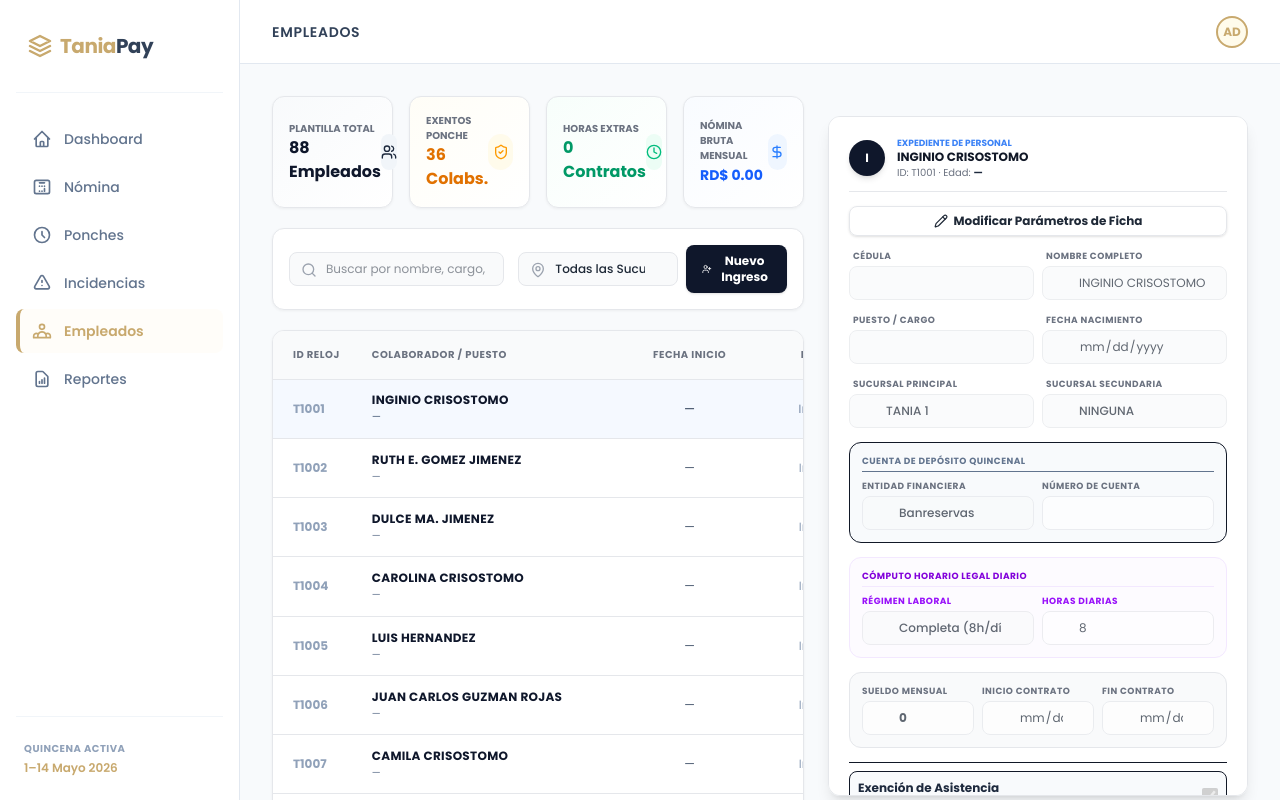
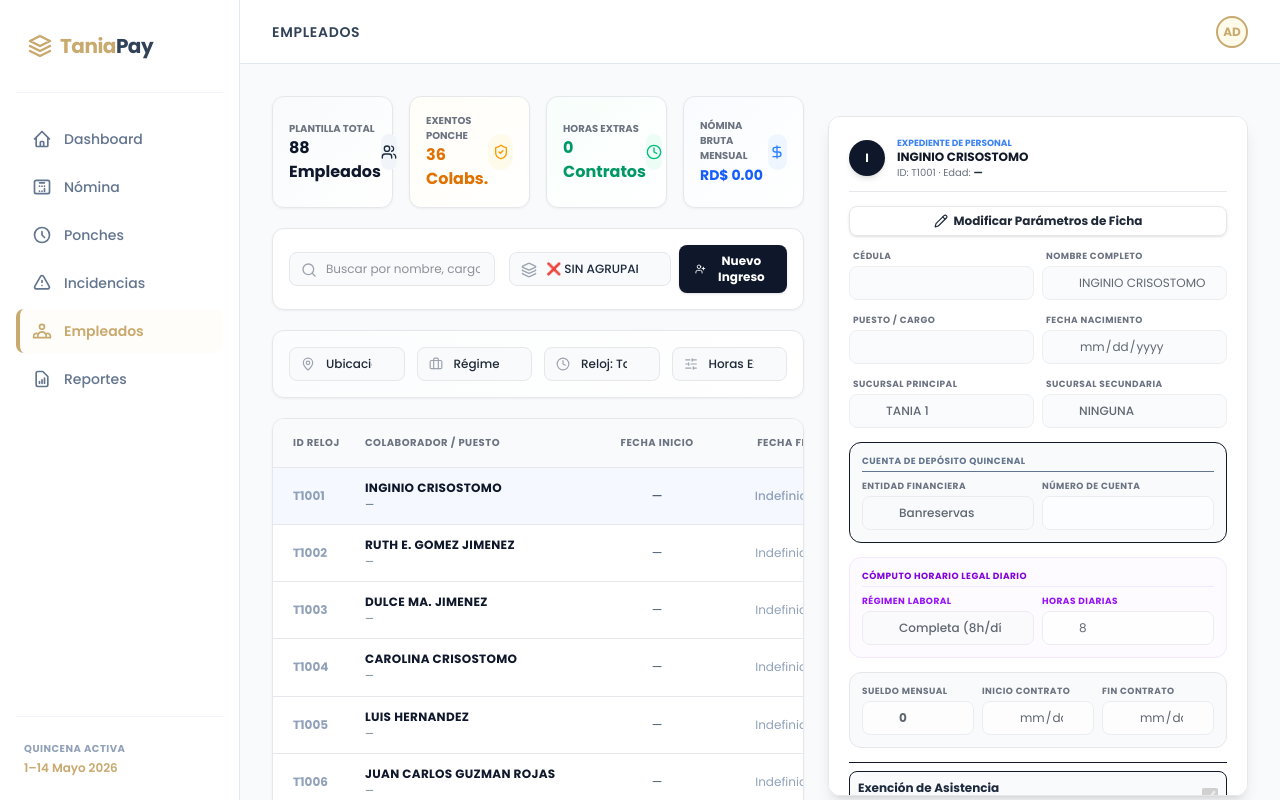
Before and after one commit to Samajax/taniapay, a Next.js app: page / in a window 1280 px wide. Both pictures are taken after a click on the button "Empleados". Built offline with nearby package versions, Linux system fonts and the light colour scheme.

Commit message:
modulo empleados filtro

```diff
--- a/src/components/empleados/EmpleadosView.tsx
+++ b/src/components/empleados/EmpleadosView.tsx
@@ -13,7 +13,10 @@ import {
   DollarSign,
   Clock,
   ShieldCheck,
-  Calendar
+  Calendar,
+  SlidersHorizontal,
+  Layers,
+  Briefcase
 } from "lucide-react";
 
 interface Colaborador {
@@ -60,30 +63,23 @@ const calcularEdadNum = (fechaNacStr?: string): number | null => {
 export default function EmpleadosView() {
   const { empleados = [], setEmpleados } = usePay();
 
-  // --- ESTADOS DE FILTRADO Y SELECCIÓN ---
+  // --- ESTADOS DE FILTRADO, BÚSQUEDA Y AGRUPACIÓN ---
   const [search, setSearch] = useState("");
   const [filterSucursal, setFilterSucursal] = useState("Todos");
+  const [filterJornada, setFilterJornada] = useState("Todos");
+  const [filterPonche, setFilterPonche] = useState("Todos");
+  const [filterExtras, setFilterExtras] = useState("Todos");
+  const [groupBy, setGroupBy] = useState<"Ninguno" | "sucursal" | "cargo" | "jornada">("Ninguno");
+
   const [selectedEmpleadoId, setSelectedEmpleadoId] = useState<string>("");
   const [showAltaForm, setShowAltaForm] = useState(false);
   const [isEditing, setIsEditing] = useState(false);
 
   const [nuevo, setNuevo] = useState({
-    id_reloj: "",
-    nombre: "",
-    cargo: "",
-    sucursal_principal: "Farma Tania I",
-    sucursal_secundaria: "Ninguna",
-    sueldo_base: "27489.57",
-    exento_ponche: false,
-    horas_extras_fijas: false,
-    monto_vales_cxc: "0",
-    fecha_nacimiento: "",
-    fecha_inicio_contrato: "2026-01-01",
-    fecha_fin_contrato: "",
-    cedula: "",
-    cuenta_bancaria: "",
-    banco: "Banreservas",
-    tipo_jornada: "Completa" as "Completa" | "Parcial",
+    id_reloj: "", nombre: "", cargo: "", sucursal_principal: "Farma Tania I", sucursal_secundaria: "Ninguna",
+    sueldo_base: "27489.57", exento_ponche: false, horas_extras_fijas: false, monto_vales_cxc: "0",
+    fecha_nacimiento: "", fecha_inicio_contrato: "2026-01-01", fecha_fin_contrato: "",
+    cedula: "", cuenta_bancaria: "", banco: "Banreservas", tipo_jornada: "Completa" as "Completa" | "Parcial",
     horas_jornada_parcial: "8"
   });
 
@@ -99,12 +95,7 @@ export default function EmpleadosView() {
 
   useEffect(() => {
     if (empSel) {
-      setFormFicha({
-        tipo_jornada: "Completa",
-        sucursal_secundaria: "Ninguna",
-        horas_jornada_parcial: 8,
-        ...empSel
-      });
+      setFormFicha({ tipo_jornada: "Completa", sucursal_secundaria: "Ninguna", horas_jornada_parcial: 8, ...empSel });
       setIsEditing(false);
     }
   }, [selectedEmpleadoId, empSel]);
@@ -122,34 +113,17 @@ export default function EmpleadosView() {
 
   const ejecutarAlta = (e: React.FormEvent) => {
     e.preventDefault();
-
-    if (!nuevo.id_reloj || !nuevo.nombre || !nuevo.cargo) {
-      return alert("❌ Error: ID, Nombre y Cargo son obligatorios.");
-    }
-
-    if (empleados.some(em => em.id_reloj === nuevo.id_reloj.trim())) {
-      return alert(`⚠️ Conflicto: El ID de Reloj [${nuevo.id_reloj}] ya existe.`);
-    }
+    if (!nuevo.id_reloj || !nuevo.nombre || !nuevo.cargo) return alert("❌ Error: ID, Nombre y Cargo son obligatorios.");
+    if (empleados.some(em => em.id_reloj === nuevo.id_reloj.trim())) return alert(`⚠️ Conflicto: El ID de Reloj ya existe.`);
 
     const creado: Colaborador = {
-      id_reloj: nuevo.id_reloj.trim(),
-      nombre: nuevo.nombre.trim(),
-      cargo: nuevo.cargo.trim(),
-      sucursal_principal: nuevo.sucursal_principal,
-      sucursal_secundaria: nuevo.sucursal_secundaria === "Ninguna" ? undefined : nuevo.sucursal_secundaria,
-      sueldo_base: parseFloat(nuevo.sueldo_base) || 0,
-      exento_ponche: nuevo.exento_ponche,
-      horas_extras_fijas: nuevo.horas_extras_fijas,
-      monto_vales_cxc: parseFloat(nuevo.monto_vales_cxc) || 0,
-      fecha_nacimiento: nuevo.fecha_nacimiento || undefined,
-      fecha_inicio_contrato: nuevo.fecha_inicio_contrato || undefined,
-      fecha_fin_contrato: nuevo.fecha_fin_contrato || undefined,
-      cedula: nuevo.cedula.trim() || undefined,
-      cuenta_bancaria: nuevo.cuenta_bancaria.trim() || undefined,
-      banco: nuevo.banco,
-      tipo_jornada: nuevo.tipo_jornada,
-      horas_jornada_parcial: nuevo.tipo_jornada === "Parcial" ? (parseInt(nuevo.horas_jornada_parcial, 10) || 0) : undefined,
-      estado: "Activo"
+      id_reloj: nuevo.id_reloj.trim(), nombre: nuevo.nombre.trim(), cargo: nuevo.cargo.trim(),
+      sucursal_principal: nuevo.sucursal_principal, sucursal_secundaria: nuevo.sucursal_secundaria === "Ninguna" ? undefined : nuevo.sucursal_secundaria,
+      sueldo_base: parseFloat(nuevo.sueldo_base) || 0, exento_ponche: nuevo.exento_ponche, horas_extras_fijas: nuevo.horas_extras_fijas,
+      monto_vales_cxc: parseFloat(nuevo.monto_vales_cxc) || 0, fecha_nacimiento: nuevo.fecha_nacimiento || undefined,
+      fecha_inicio_contrato: nuevo.fecha_inicio_contrato || undefined, fecha_fin_contrato: nuevo.fecha_fin_contrato || undefined,
+      cedula: nuevo.cedula.trim() || undefined, cuenta_bancaria: nuevo.cuenta_bancaria.trim() || undefined, banco: nuevo.banco,
+      tipo_jornada: nuevo.tipo_jornada, horas_jornada_parcial: nuevo.tipo_jornada === "Parcial" ? (parseInt(nuevo.horas_jornada_parcial, 10) || 0) : undefined, estado: "Activo"
     };
 
     if (setEmpleados) {
@@ -157,10 +131,9 @@ export default function EmpleadosView() {
       setSelectedEmpleadoId(creado.id_reloj);
       setShowAltaForm(false);
       setNuevo({
-        id_reloj: "", nombre: "", cargo: "", sucursal_principal: "Farma Tania I", sucursal_secundaria: "Ninguna",
-        sueldo_base: "27489.57", exento_ponche: false, horas_extras_fijas: false, monto_vales_cxc: "0",
-        fecha_nacimiento: "", fecha_inicio_contrato: "2026-01-01", fecha_fin_contrato: "",
-        cedula: "", cuenta_bancaria: "", banco: "Banreservas", tipo_jornada: "Completa", horas_jornada_parcial: "8"
+        id_reloj: "", nombre: "", cargo: "", sucursal_principal: "Farma Tania I", sucursal_secundaria: "Ninguna", sueldo_base: "27489.57",
+        exento_ponche: false, horas_extras_fijas: false, monto_vales_cxc: "0", fecha_nacimiento: "", fecha_inicio_contrato: "2026-01-01",
+        fecha_fin_contrato: "", cedula: "", cuenta_bancaria: "", banco: "Banreservas", tipo_jornada: "Completa", horas_jornada_parcial: "8"
       });
       alert("✅ Colaborador registrado con éxito.");
     }
@@ -169,8 +142,9 @@ export default function EmpleadosView() {
   const guardarFicha = (e: React.FormEvent) => {
     e.preventDefault();
     if (selectedEmpleadoId && setEmpleados) {
+      const { ...formFichaClean } = formFicha;
       const fichaFormateada = {
-        ...formFicha,
+        ...formFichaClean,
         sueldo_base: parseFloat(String(formFicha.sueldo_base)) || 0,
         monto_vales_cxc: parseFloat(String(formFicha.monto_vales_cxc)) || 0,
         horas_jornada_parcial: formFicha.tipo_jornada === "Parcial" ? (parseInt(String(formFicha.horas_jornada_parcial), 10) || 0) : undefined,
@@ -184,13 +158,39 @@ export default function EmpleadosView() {
     }
   };
 
+  // --- MOTOR FILTRADO AVANZADO ---
   const empleadosFiltrados = useMemo(() => {
     return empleados.filter(e => {
-      const matchSearch = e.nombre.toLowerCase().includes(search.toLowerCase()) || e.id_reloj.includes(search) || e.cargo.toLowerCase().includes(search.toLowerCase());
+      const matchSearch = e.nombre.toLowerCase().includes(search.toLowerCase()) || e.id_reloj.includes(search) || e.cargo.toLowerCase().includes(search.toLowerCase()) || (e.cedula && e.cedula.includes(search));
       const matchSucursal = filterSucursal === "Todos" || e.sucursal_principal === filterSucursal || e.sucursal_secundaria === filterSucursal;
-      return matchSearch && matchSucursal;
+      const matchJornada = filterJornada === "Todos" || e.tipo_jornada === filterJornada;
+      const matchPonche = filterPonche === "Todos" || (filterPonche === "Registra" ? !e.exento_ponche : e.exento_ponche);
+      const matchExtras = filterExtras === "Todos" || e.horas_extras_fijas === (filterExtras === "Autorizadas");
+
+      return matchSearch && matchSucursal && matchJornada && matchPonche && matchExtras;
     });
-  }, [empleados, search, filterSucursal]);
+  }, [empleados, search, filterSucursal, filterJornada, filterPonche, filterExtras]);
+
+  // --- MOTOR DE AGRUPACIÓN DINÁMICA ---
+  const empleadosAgrupados = useMemo(() => {
+    if (groupBy === "Ninguno") {
+      return [{ key: "Todos los Colaboradores", list: empleadosFiltrados }];
+    }
+
+    const mapa = new Map<string, Colaborador[]>();
+
+    empleadosFiltrados.forEach(emp => {
+      let claveGrupo = "No Especificado";
+      if (groupBy === "sucursal") claveGrupo = emp.sucursal_principal;
+      else if (groupBy === "cargo") claveGrupo = emp.cargo;
+      else if (groupBy === "jornada") claveGrupo = emp.tipo_jornada === "Completa" ? "Jornada Completa" : "Jornada Parcial / Reducida";
+
+      if (!mapa.has(claveGrupo)) mapa.set(claveGrupo, []);
+      mapa.get(claveGrupo)!.push(emp);
+    });
+
+    return Array.from(mapa.entries()).map(([key, list]) => ({ key, list }));
+  }, [empleadosFiltrados, groupBy]);
 
   const cardClasses = "bg-white border border-[#E5E7EB] rounded-xl shadow-[0_1px_3px_rgba(0,0,0,0.05)] font-sans";
   const inputClasses = "w-full pl-9 pr-3.5 py-2 bg-[#F9FAFB] border border-[#E5E7EB] rounded-lg text-xs outline-none focus:bg-white focus:border-[#3B82F6] transition-all text-[#1F2937] font-sans disabled:opacity-70";
@@ -199,7 +199,7 @@ export default function EmpleadosView() {
   return (
     <div className="grid grid-cols-1 xl:grid-cols-[1fr_420px] gap-6 items-start font-sans text-[#111827]">
 
-      {/* SECCIÓN IZQUIERDA: CONTADORES Y MAESTRO */}
+      {/* SECCIÓN IZQUIERDA */}
       <div className="flex flex-col gap-5 min-w-0">
 
         {/* INDICADORES TOP */}
@@ -234,7 +234,7 @@ export default function EmpleadosView() {
           </div>
         </div>
 
-        {/* BARRA DE HERRAMIENTAS */}
+        {/* BARRA DE BÚSQUEDA Y ALTA */}
         <div className={`${cardClasses} p-4 flex flex-col sm:flex-row gap-3.5 items-center justify-between`}>
           <div className="relative w-full sm:w-72">
             <span className="absolute left-3 top-2.5 text-[#9CA3AF] pointer-events-none"><Search className="w-4 h-4" /></span>
@@ -242,11 +242,13 @@ export default function EmpleadosView() {
           </div>
 
           <div className="flex gap-2 w-full sm:w-auto justify-end items-center">
-            <div className="relative min-w-[160px]">
-              <span className="absolute left-3 top-2.5 text-[#9CA3AF] pointer-events-none"><MapPin className="w-4 h-4" /></span>
-              <select value={filterSucursal} onChange={(e) => setFilterSucursal(e.target.value)} className={selectClasses}>
-                <option value="Todos">Todas las Sucursales</option>
-                {SUCURSALES_DISPONIBLES?.map(s => <option key={s} value={s}>{s.toUpperCase()}</option>)}
+            <div className="relative min-w-[150px]">
+              <span className="absolute left-3 top-2.5 text-[#9CA3AF] pointer-events-none"><Layers className="w-4 h-4" /></span>
+              <select value={groupBy} onChange={(e) => setGroupBy(e.target.value as any)} className={`${selectClasses} text-slate-800 font-bold bg-slate-50`}>
+                <option value="Ninguno">❌ SIN AGRUPAR</option>
+                <option value="sucursal">📂 AGRUPAR POR SUCURSAL</option>
+                <option value="cargo">📂 AGRUPAR POR PUESTO</option>
+                <option value="jornada">📂 AGRUPAR POR JORNADA</option>
               </select>
             </div>
 
@@ -261,10 +263,48 @@ export default function EmpleadosView() {
           </div>
         </div>
 
-        {/* TABLA MAESTRA REESTRUCTURADA CON LAS COLUMNAS ESPECIFICADAS */}
+        {/* PANEL DE FILTROS AVANZADOS */}
+        <div className={`${cardClasses} p-4 bg-gradient-to-r from-slate-50/50 to-white grid grid-cols-1 sm:grid-cols-2 lg:grid-cols-4 gap-3`}>
+          <div className="relative">
+            <span className="absolute left-3 top-2.5 text-[#9CA3AF] pointer-events-none"><MapPin className="w-3.5 h-3.5" /></span>
+            <select value={filterSucursal} onChange={(e) => setFilterSucursal(e.target.value)} className={selectClasses}>
+              <option value="Todos">Ubicación: Todas</option>
+              {SUCURSALES_DISPONIBLES?.map(s => <option key={s} value={s}>{s}</option>)}
+            </select>
+          </div>
+
+          <div className="relative">
+            <span className="absolute left-3 top-2.5 text-[#9CA3AF] pointer-events-none"><Briefcase className="w-3.5 h-3.5" /></span>
+            <select value={filterJornada} onChange={(e) => setFilterJornada(e.target.value)} className={selectClasses}>
+              <option value="Todos">Régimen: Todos</option>
+              <option value="Completa">Jornada Completa</option>
+              <option value="Parcial">Jornada Parcial</option>
+            </select>
+          </div>
+
+          <div className="relative">
+            <span className="absolute left-3 top-2.5 text-[#9CA3AF] pointer-events-none"><Clock className="w-3.5 h-3.5" /></span>
+            <select value={filterPonche} onChange={(e) => setFilterPonche(e.target.value)} className={selectClasses}>
+              <option value="Todos">Reloj: Todos</option>
+              <option value="Registra">Poncha Obligatorio</option>
+              <option value="Exento">Exento de Ponches</option>
+            </select>
+          </div>
+
+          <div className="relative">
+            <span className="absolute left-3 top-2.5 text-[#9CA3AF] pointer-events-none"><SlidersHorizontal className="w-3.5 h-3.5" /></span>
+            <select value={filterExtras} onChange={(e) => setFilterExtras(e.target.value)} className={selectClasses}>
+              <option value="Todos">Horas Extras: Todas</option>
+              <option value="Autorizadas">H.E. Habilitadas</option>
+              <option value="No Autorizadas">Sin Horas Extras</option>
+            </select>
+          </div>
+        </div>
+
+        {/* TABLA MAESTRA CON SOPORTE DE AGRUPACIÓN */}
         <div className={`${cardClasses} overflow-hidden`}>
           <div className="overflow-x-auto">
-            <table className="w-full text-left text-sm table-fixed min-w-[1250px]">
+            <table className="w-full text-left text-sm table-fixed min-w-[1100px]">
               <thead>
                 <tr className="bg-[#F9FAFB] text-[10px] font-bold text-[#6B7280] uppercase tracking-wider border-b border-[#E5E7EB] h-12">
                   <th className="p-3 pl-5 w-20">ID Reloj</th>
@@ -274,11 +314,24 @@ export default function EmpleadosView() {
                   <th className="p-3 w-20 text-center">Edad</th>
                   <th className="p-3 w-52">Sucursales</th>
                   <th className="p-3 text-right w-32">Sueldo Base</th>
-                  <th className="p-3 text-center w-40">Jornada / Ponche</th>
+                  <th className="p-3 text-center w-36">Jornada / Ponche</th>
                 </tr>
               </thead>
               <tbody className="divide-y divide-[#E5E7EB] text-[#1F2937]">
-                {empleadosFiltrados.map((n, index) => {
+                {empleadosAgrupados.map((grupo) => (
+                  <React.Fragment key={grupo.key}>
+                    {groupBy !== "Ninguno" && (
+                      <tr className="bg-slate-100/70 h-8 font-sans">
+                        <td colSpan={8} className="p-2 pl-5 text-[10px] font-extrabold text-slate-700 uppercase tracking-widest bg-slate-50 border-y border-slate-200">
+                          {grupo.key} <span className="text-blue-600 font-mono ml-1.5 bg-blue-50 px-1.5 py-0.5 rounded-full border border-blue-100">{grupo.list.length} Colaboradores</span>
+                        </td>
+                      </tr>
+                    )}
+
+                    {grupo.list.length === 0 ? (
+                      <tr className="h-12"><td colSpan={8} className="p-3 text-center text-slate-400 italic text-xs">Ningún colaborador coincide con los filtros aplicados en este bloque.</td></tr>
+                    ) : (
+                      grupo.list.map((n, index) => {
                         const isSelected = !showAltaForm && selectedEmpleadoId === n.id_reloj;
                         const edadNum = calcularEdadNum(n.fecha_nacimiento);
 
@@ -286,7 +339,7 @@ export default function EmpleadosView() {
                           <tr
                             key={`${n.id_reloj}-${index}`}
                             onClick={() => { setSelectedEmpleadoId(n.id_reloj); setShowAltaForm(false); }}
-                      className={`h-14 cursor-pointer transition-colors ${isSelected ? "bg-[#EFF6FF]/60 font-medium" : "hover:bg-[#F9FAFB]"}`}
+                            className={`h-14 cursor-pointer transition-colors ${isSelected ? "bg-[#EFF6FF]/60 font-medium" : "hover:bg-white hover:bg-[#F9FAFB]"}`}
                           >
                             <td className="p-3 pl-5 font-mono font-bold text-slate-400 text-xs">{n.id_reloj}</td>
                             <td className="p-3">
@@ -298,29 +351,34 @@ export default function EmpleadosView() {
                               {n.fecha_fin_contrato ? <span className="text-amber-600">{n.fecha_fin_contrato}</span> : <span className="text-slate-400">Indefinido</span>}
                             </td>
                             <td className="p-3 text-center font-mono text-xs font-semibold text-slate-700">{edadNum !== null ? `${edadNum}ª` : "—"}</td>
+
                             <td className="p-3 text-[11px] text-slate-600">
                               <div className="font-semibold uppercase text-slate-800 truncate">{n.sucursal_principal}</div>
-                        {n.sucursal_secundaria && (
+                              {n.sucursal_secundaria && n.sucursal_secundaria !== "Ninguna" && (
                                 <div className="text-[9px] text-blue-600 font-medium mt-0.5 truncate">SEC: {n.sucursal_secundaria.toUpperCase()}</div>
                               )}
                             </td>
+
                             <td className="p-3 text-right font-mono text-xs font-bold text-slate-700">{formatMoneda(n.sueldo_base)}</td>
+
                             <td className="p-3 text-center">
-                        <div className="flex flex-col items-center gap-0.5">
-                          <span className={`text-[9px] font-extrabold px-1.5 py-0.5 rounded uppercase border ${n.tipo_jornada === "Parcial" ? "bg-purple-50 border-purple-200 text-purple-700" : "bg-slate-50 border-slate-200 text-slate-700"}`}>
-                            {n.tipo_jornada === "Parcial" ? `${n.horas_jornada_parcial}h Diarias` : "Completa"}
+                              <div className="flex items-center justify-center gap-2">
+                                {n.tipo_jornada === "Parcial" && (
+                                  <span className="text-[9px] font-extrabold px-1.5 py-0.5 rounded uppercase border bg-purple-50 border-purple-100 text-purple-700">
+                                    {n.horas_jornada_parcial}h
                                   </span>
-                          <div className="inline-flex gap-1 mt-0.5">
-                            <span className={`text-[8px] font-bold px-1 rounded ${n.exento_ponche ? "bg-amber-50 text-amber-700" : "bg-blue-50 text-blue-700"}`}>
-                              {n.exento_ponche ? "EXENTO" : "REGISTRA"}
-                            </span>
-                            {n.horas_extras_fijas && <span className="text-[8px] bg-emerald-50 text-emerald-700 font-bold px-1 rounded">H.E.</span>}
-                          </div>
+                                )}
+                                {!n.exento_ponche && (
+                                  <Clock className="w-3.5 h-3.5 text-blue-500 shrink-0" title="Requiere marcas de reloj biométrico" />
+                                )}
                               </div>
                             </td>
                           </tr>
                         );
-                })}
+                      })
+                    )}
+                  </React.Fragment>
+                ))}
               </tbody>
             </table>
           </div>
@@ -456,7 +514,6 @@ export default function EmpleadosView() {
             </div>
           </form>
         ) : empSel ? (
-          /* EXPEDIENTE DETALLADO DE COLABORADOR SELECCIONADO */
           <form onSubmit={guardarFicha} className="flex flex-col gap-3.5 text-xs">
             <div className="border-b border-[#E5E7EB] pb-3 flex items-center gap-3">
               <div className="w-9 h-9 rounded-full bg-slate-900 text-white flex items-center justify-center font-black shadow-md">
@@ -506,6 +563,7 @@ export default function EmpleadosView() {
               </div>
             </div>
 
+            {/* 🛡️ CORREGIDO AQUÍ: Renderizado del selector de sucursales con mapeo limpio sin variables rotas */}
             <div className="grid grid-cols-2 gap-2">
               <div className="flex flex-col gap-1">
                 <label className="text-[9px] font-bold text-[#6B7280] uppercase tracking-wider pl-1">Sucursal Principal</label>
@@ -522,7 +580,6 @@ export default function EmpleadosView() {
               </div>
             </div>
 
-            {/* EXPEDIENTE BANCARIO */}
             <div className="bg-slate-50 border p-3 rounded-xl flex flex-col gap-2">
               <span className="text-[9px] font-bold text-slate-500 uppercase tracking-wider block border-b pb-1">Cuenta de Depósito Quincenal</span>
               <div className="grid grid-cols-2 gap-2">
@@ -542,7 +599,6 @@ export default function EmpleadosView() {
               </div>
             </div>
 
-            {/* JORNADA LABORAL DIARIA */}
             <div className="bg-purple-50/40 border border-purple-100 p-3 rounded-xl flex flex-col gap-2">
               <span className="text-[9px] font-bold text-purple-700 uppercase tracking-wider block border-b border-purple-100 pb-1">Cómputo Horario Legal Diario</span>
               <div className="grid grid-cols-2 gap-2">
@@ -560,7 +616,6 @@ export default function EmpleadosView() {
               </div>
             </div>
 
-            {/* SECCIÓN DE FECHAS DE CONTRATACIÓN */}
             <div className="grid grid-cols-3 gap-2 bg-[#F9FAFB] p-3 rounded-xl border border-[#E5E7EB]">
               <div className="flex flex-col gap-1">
                 <label className="text-[9px] font-bold text-[#6B7280] uppercase tracking-wider">Sueldo Mensual</label>
```
Lines whose indentation alone changed are shown as unchanged.
